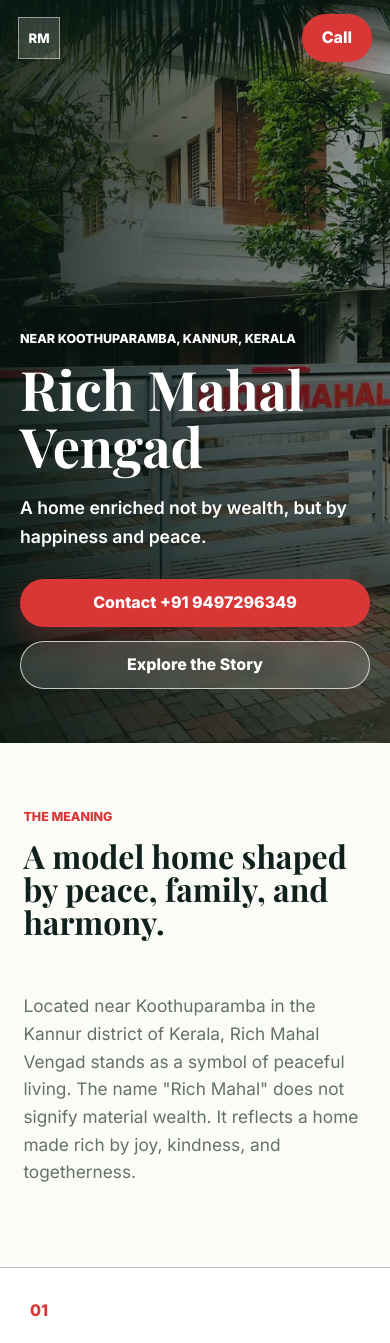
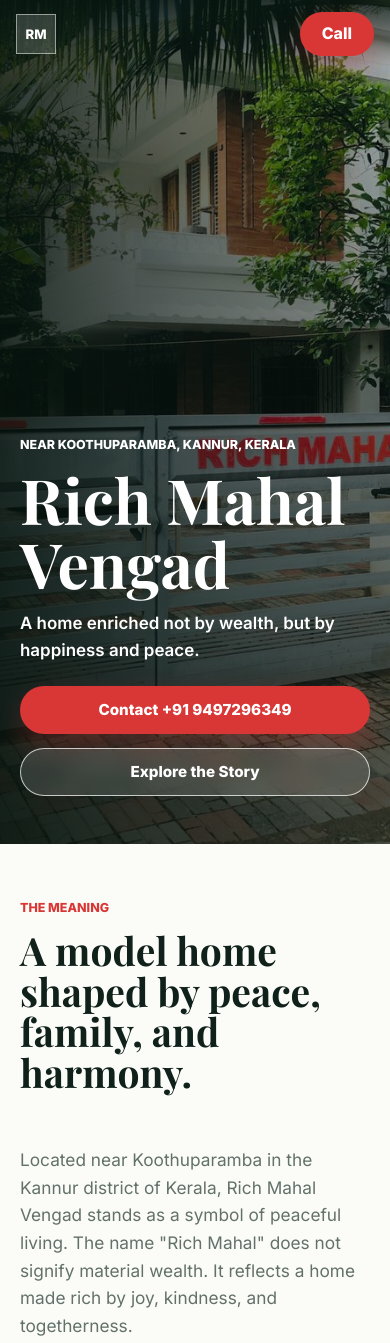
Before and after one commit to ShiyadChathoth/RICH-MAHAL, a plain HTML site: page index.html in a window 390 px wide. Shown: the top 1343 px of the page. Drawn offline with nearby package versions, Linux system fonts and the light colour scheme.

Commit message:
Improve mobile layout

```diff
--- a/styles.css
+++ b/styles.css
@@ -383,19 +383,66 @@ h3 {
 }
 
 @media (max-width: 560px) {
+  .site-header {
+    padding: calc(12px + env(safe-area-inset-top)) 16px 10px;
+  }
+
   .brand span:last-child {
     display: none;
   }
 
-  .call-link,
+  .brand-mark {
+    width: 40px;
+    height: 40px;
+  }
+
+  .call-link {
+    width: auto;
+    min-height: 44px;
+    padding: 0 22px;
+  }
+
   .primary-button,
   .secondary-button {
     width: 100%;
     min-height: 48px;
+    padding: 0 18px;
+    font-size: 0.95rem;
   }
 
-  .site-header .call-link {
-    width: auto;
+  .hero {
+    min-height: 100svh;
+    padding: 96px 20px 48px;
+  }
+
+  .hero-content {
+    width: 100%;
+  }
+
+  h1 {
+    font-size: clamp(3.05rem, 16vw, 4.5rem);
+    line-height: 1.03;
+    margin-bottom: 14px;
+  }
+
+  h2 {
+    font-size: clamp(2rem, 10vw, 3.05rem);
+  }
+
+  .hero-copy {
+    margin-bottom: 22px;
+    font-size: 1.06rem;
+  }
+
+  .intro-section,
+  .story-panel,
+  .host-section,
+  .contact-section {
+    padding: 54px 20px;
+  }
+
+  .feature-card {
+    padding: 30px 22px;
   }
 
   .hero-actions,
@@ -403,3 +450,18 @@ h3 {
     align-items: stretch;
   }
 }
+
+@media (max-width: 380px) {
+  h1 {
+    font-size: 2.85rem;
+  }
+
+  .hero {
+    padding-inline: 18px;
+  }
+
+  .primary-button,
+  .secondary-button {
+    font-size: 0.9rem;
+  }
+}
```
